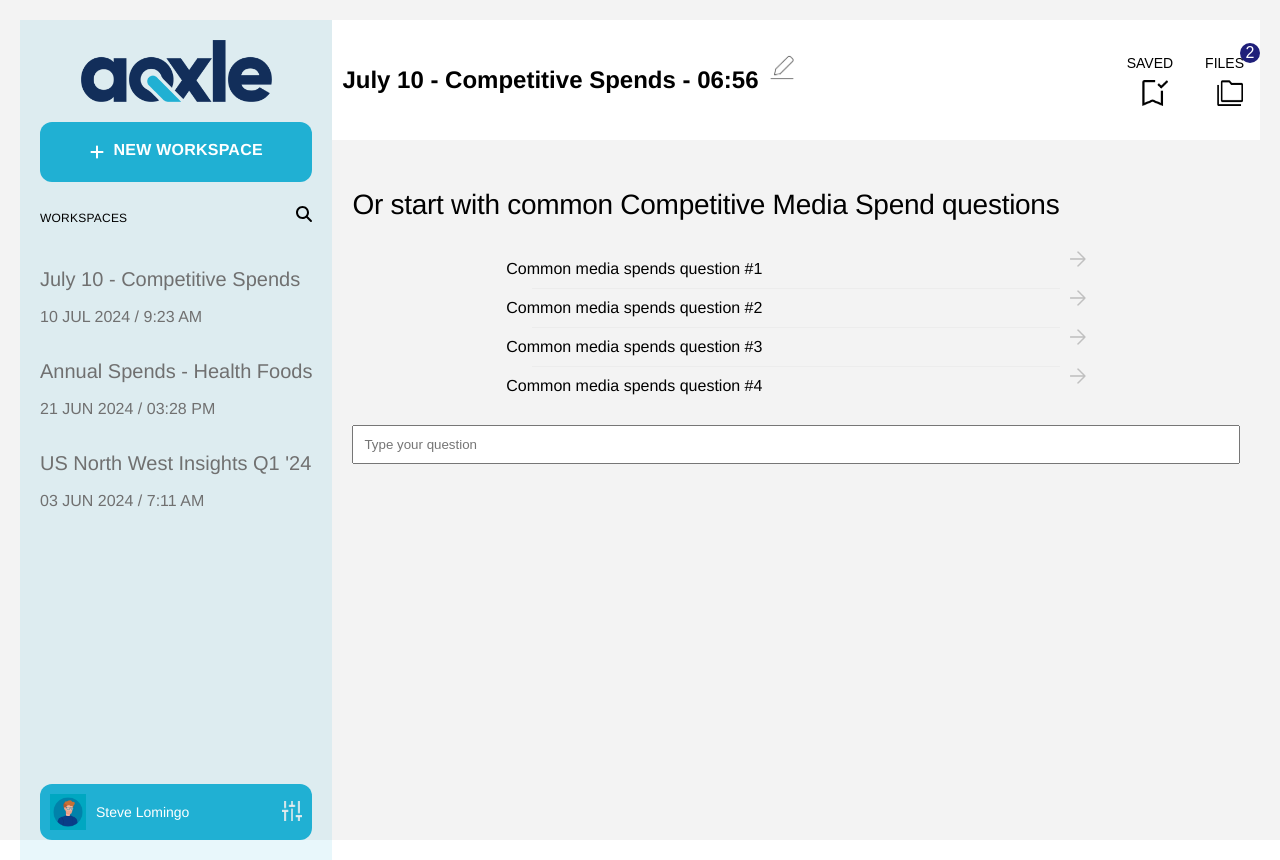
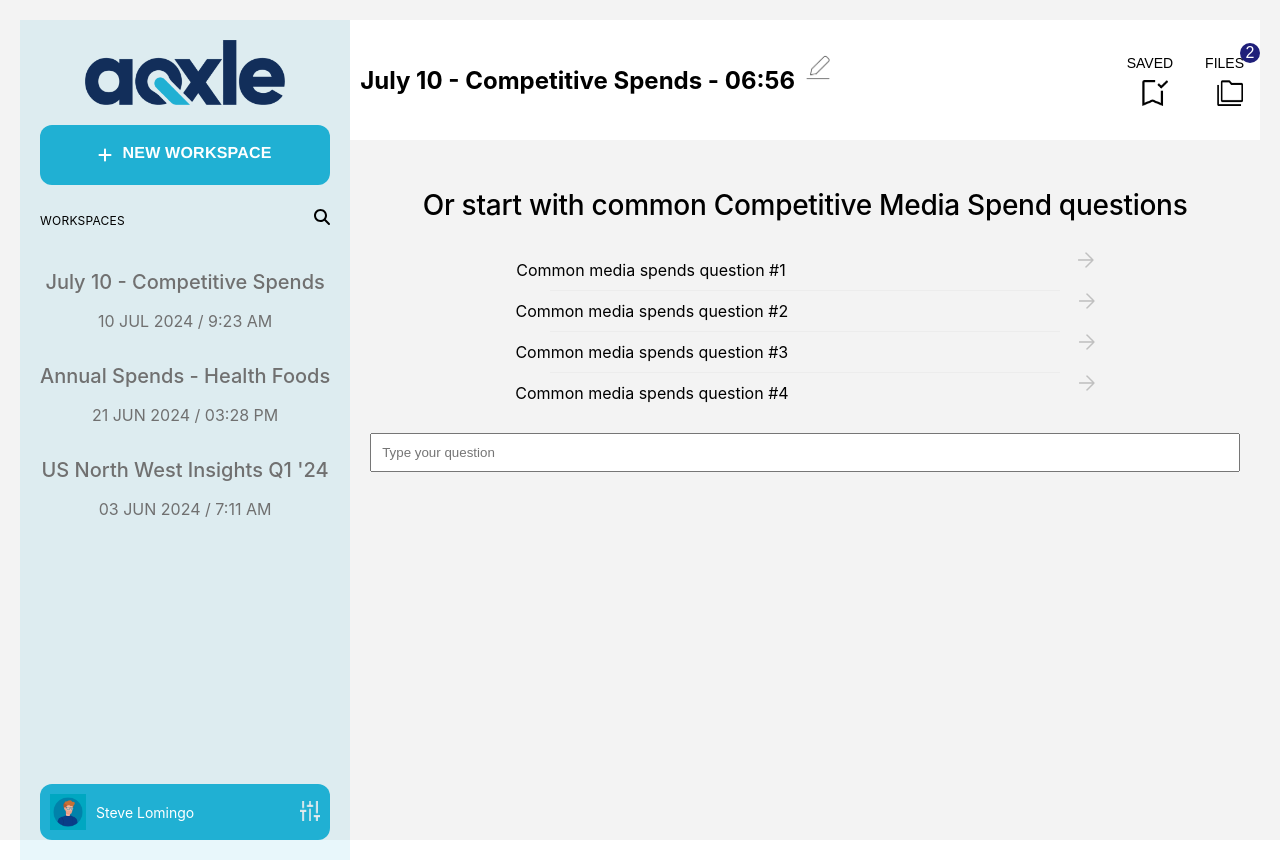
Before and after one commit to saranyajs2727/Aqxle, a React (Create React App) app: page / in a window 1280 px wide. Built offline with nearby package versions, Linux system fonts and the light colour scheme.

Commit message:
Revert "chore:image changes"
This reverts commit d0a676f7b2fb3a20a7a571d4e7f5be9c2ffb8907.

```diff
--- a/src/App.css
+++ b/src/App.css
@@ -1,5 +1,5 @@
-body {
-  font-family: 'Helvetica Neue', Helvetica, Arial, sans-serif;
+.App {
+  text-align: center;
 }
 
 .App-logo {
```
